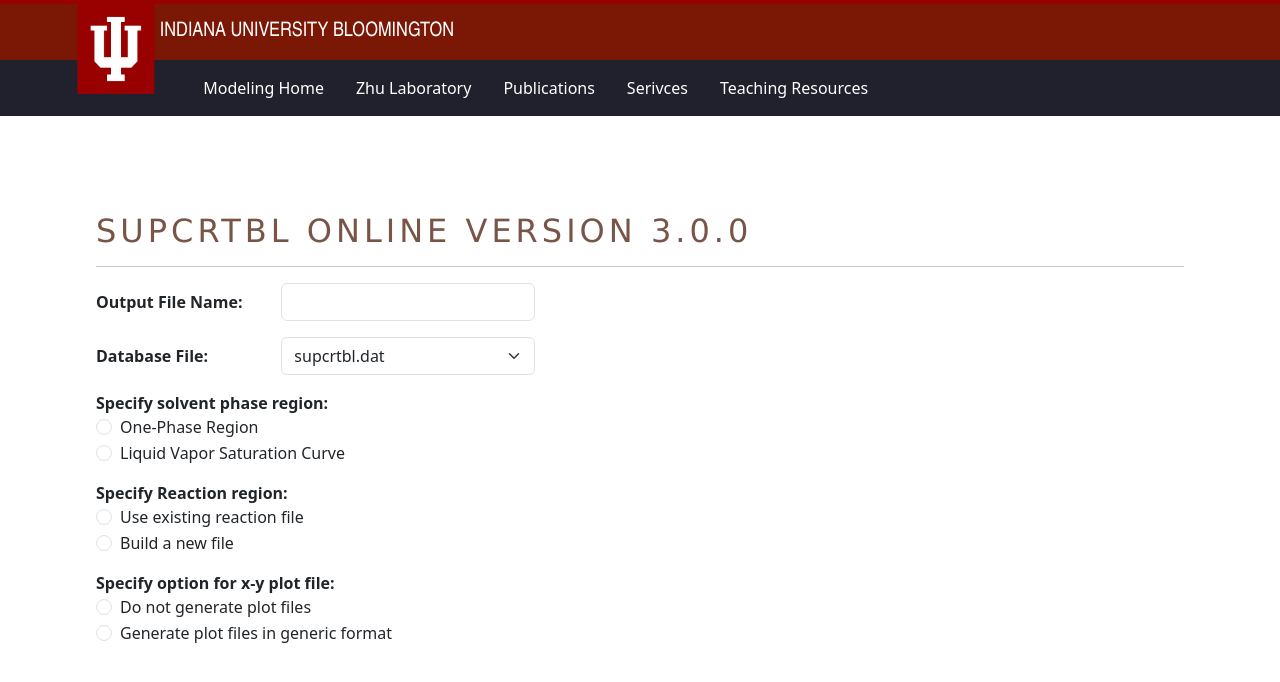
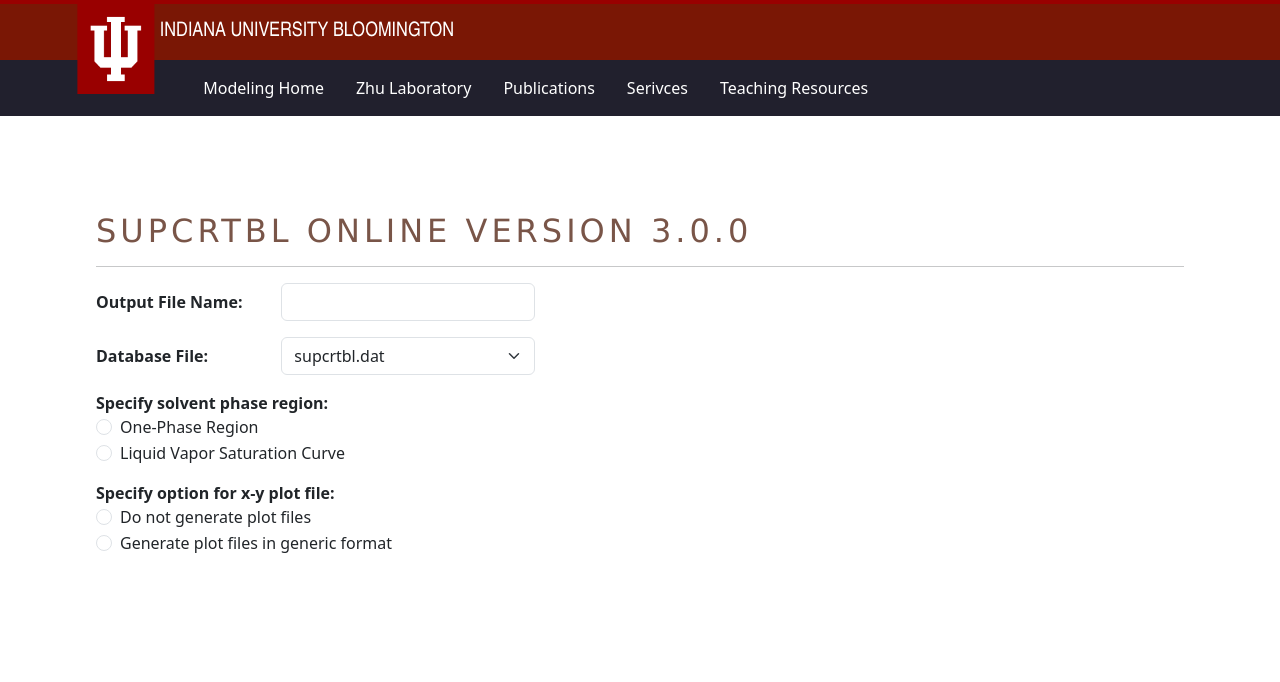
Before and after one commit to Ranvirsv/Zhu_Labs_Mock, a React (Create React App) app: page /SupcrtblOnlineInputFile in a window 1280 px wide. Shown: the top 682 px of the page. Built offline with nearby package versions, Linux system fonts and the light colour scheme.

Commit message:
Updated Supcrtbl Input File

```diff
--- a/src/pages/SupcrtblOnlineInputFile/SupcrtblOnlineInputFile.tsx
+++ b/src/pages/SupcrtblOnlineInputFile/SupcrtblOnlineInputFile.tsx
@@ -1,41 +1,195 @@
 import React, { useState } from "react";
 import "../../App.scss";
-import { FormRadioVals } from "./ISubcrtbl";
 import Form from "react-bootstrap/Form";
 
+interface RadioOption {
+  [header: string]: [string, Record<string, string>];
+}
+
+interface FormRadioOptions extends Array<RadioOption> {}
+
 export default function SupcrtbOnlineInputFile() {
-  const [solventPhase, setSolventPhase] = useState<number>(-1);
-  const [reactionRegion, setReactionRegion] = useState<number>(-1);
-  const [plotOption, setPlotOption] = useState<number>(-1);
+  const [firstState, setFirstState] = useState("Specify solvent phase region:");
+  const [solventPhase, setSolventPhase] = useState("");
+  const [liqVapSaturation, setLiqVapSaturation] = useState("");
 
-  const handleCheckBoxChange = (header: string, keyChange: number): void => {
+  const [independentVariable, setInependentVariabl] = useState("");
+  const [tabulationOptions, setTabulationOptions] = useState("");
+  const [tableIncrement, setTableIncrement] = useState("");
+  const [univariantCurve, setUnivariantCurve] = useState("");
+  const [univariantCalculation, setUnivariantCalculation] = useState("");
+
+  const [reactionRegion, setReactionRegion] = useState("");
+  const [plotOption, setPlotOption] = useState("");
+
+  const resetMap: Record<string, string[]> = {
+    "Specify solvent phase region:": [
+      "independentVariable",
+      "liqVapSaturation",
+      "tabulationOptions",
+      "tableIncrement",
+      "univariantCurve",
+      "univariantCalculation",
+    ],
+    "Specify indipendent state variable:": [
+      "tabulationOptions",
+      "tableIncrement",
+      "univariantCurve",
+      "univariantCalculation",
+    ],
+    "Specify tabulation option:": ["tableIncrement", "univariantCalculation"],
+    "Would you like to use the univariant curve option? (i.e., calculate T(logK,P) or P(logK,T):":
+      ["univariantCalculation"],
+    "Specify indipendent liq-vap saturation variable:": [],
+  };
+
+  const resetDependentStates = (currentHeader: string) => {
+    const dependencies = resetMap[currentHeader];
+    if (!dependencies) return;
+
+    dependencies.forEach((dependency) => {
+      switch (dependency) {
+        case "independentVariable":
+          setInependentVariabl("");
+          break;
+        case "liqVapSaturation":
+          setLiqVapSaturation("");
+          break;
+        case "tabulationOptions":
+          setTabulationOptions("");
+          break;
+        case "tableIncrement":
+          setTableIncrement("");
+          break;
+        case "univariantCurve":
+          setUnivariantCurve("");
+          break;
+        case "univariantCalculation":
+          setUnivariantCalculation("");
+          break;
+        // Add cases for other dependencies
+      }
+    });
+  };
+
+  const handleCheckBoxChange = (header: string, keyChange: string): void => {
     if (header === "Specify solvent phase region:") {
       setSolventPhase(keyChange);
+    } else if (header === "Specify indipendent state variable:") {
+      setInependentVariabl(keyChange);
+    } else if (header === "Specify indipendent liq-vap saturation variable:") {
+      setLiqVapSaturation(keyChange);
+    } else if (header === "Specify tabulation option:") {
+      setTabulationOptions(keyChange);
     } else if (header === "Specify Reaction region:") {
       setReactionRegion(keyChange);
     } else if (header === "Specify option for x-y plot file:") {
       setPlotOption(keyChange);
+    } else if (header === "Specify independent liq-vap saturation variable:") {
+      setLiqVapSaturation(keyChange);
+    } else if (header === "Specify table-increment option:") {
+      setTableIncrement(keyChange);
+    } else if (
+      header ===
+      "Would you like to use the univariant curve option? (i.e., calculate T(logK,P) or P(logK,T):"
+    ) {
+      setUnivariantCurve(keyChange);
+    } else if (header === "Specify univeriant calculation option:") {
+      setUnivariantCalculation(keyChange);
     }
+    resetDependentStates(header);
   };
 
-  const formRadioOptions: FormRadioVals = {
+  const formRadioOptions: FormRadioOptions = [
+    {
       "Specify solvent phase region:": [
-      "One-Phase Region",
-      "Liquid Vapor Saturation Curve",
+        firstState,
+        {
+          "One-Phase Region": "Specify indipendent state variable:",
+          "Liquid Vapor Saturation Curve":
+            "Specify indipendent liq-vap saturation variable:",
+        },
       ],
+    },
+    {
       "Specify indipendent state variable:": [
-      "Temprature (degCel),  density(H2O) (g/cc)",
-      "Temprature (degCel), pressure (bars)",
+        solventPhase,
+        {
+          "Temprature (degCel),  density(H2O) (g/cc)":
+            "Specify tabulation option:",
+          "Temprature (degCel), pressure (bars)":
+            "Would you like to use the univariant curve option? (i.e., calculate T(logK,P) or P(logK,T):",
+        },
       ],
+    },
+
+    {
       "Specify indipendent liq-vap saturation variable:": [
-      "Temprature (degCel)",
-      "Pressure (bars)",
+        solventPhase,
+        {
+          "Temprature (degCel)": "Specify table-increment option:",
+          "Pressure (bars)": "Specify table-increment option:",
+        },
       ],
-    "Specify Reaction region:": [
-      "Use existing reaction file",
-      "Build a new file",
+    },
+    {
+      "Specify tabulation option:": [
+        independentVariable,
+        {
+          "Calculate ISOCHORIC (T) tables": "Specify table-increment option:",
+          "Calculate ISOTHERMAL (D) tables": "Specify table-increment option:",
+        },
       ],
-  };
+    },
+    {
+      "Would you like to use the univariant curve option? (i.e., calculate T(logK,P) or P(logK,T):":
+        [
+          independentVariable,
+          {
+            Yes: "Specify univeriant calculation option:",
+            No: "Specify tabulation option:",
+          },
+        ],
+    },
+    {
+      "Specify tabulation option:": [
+        univariantCurve,
+        {
+          "Calculate tables having uniform increments":
+            "Specify table-increment option:",
+          "Calculate tables having unequal increments":
+            "Specify table-increment option:",
+        },
+      ],
+    },
+    {
+      "Specify univeriant calculation option:": [
+        univariantCurve,
+        {
+          "Calculate T (logK, isobars)": "T",
+          "Calculate P (logK, isotherms)": "P",
+        },
+      ],
+    },
+    {
+      "Specify table-increment option:": [
+        tabulationOptions,
+        {
+          "Calculate tables having uniform increments": "Uniform",
+          "Calculate tables having unequal increments": "Unequal",
+        },
+      ],
+    },
+    {
+      "Specify table-increment option:": [
+        liqVapSaturation,
+        {
+          "Calculate tables having uniform increments": "Uniform",
+          "Calculate tables having unequal increments": "Unequal",
+        },
+      ],
+    },
+  ];
 
   return (
     <div className="m-5 p-5">
@@ -61,34 +215,36 @@ export default function SupcrtbOnlineInputFile() {
           </Form.Select>
         </div>
       </div>
-      {Object.keys(formRadioOptions).map((elem, index) =>
-        index === 0 ||
-        index === solventPhase ||
-        index === Object.keys(formRadioOptions).length - 1 ? (
-          <Form className="my-3">
-            <b>{elem}</b>
+      {formRadioOptions.map((element, index) => {
+        const header = Object.keys(element)[0];
+        const [currentStateValue, optionsMap] = Object.values(element)[0];
+
+        let shouldDisplay = false;
+        if (header === currentStateValue) {
+          shouldDisplay = true;
+        }
+
+        return shouldDisplay ? (
+          <Form key={index} className="my-3">
+            <b>{header}</b>
+            {Object.entries(optionsMap).map(
+              ([optionLabel, nextState], optionIndex) => (
                 <Form.Check
-              name={elem}
-              label={formRadioOptions[elem][0]}
-              value={formRadioOptions[elem][0]}
-              id={formRadioOptions[elem][0]}
-              onClick={() => handleCheckBoxChange(elem, 1)}
+                  key={optionIndex}
+                  name={header}
+                  label={optionLabel}
+                  value={optionLabel}
+                  id={`${header}-${optionIndex}`}
+                  onClick={() => handleCheckBoxChange(header, nextState)}
                   type="radio"
                 />
-            <Form.Check
-              name={elem}
-              label={formRadioOptions[elem][1]}
-              value={formRadioOptions[elem][1]}
-              id={formRadioOptions[elem][1]}
-              onClick={() => handleCheckBoxChange(elem, 2)}
-              type="radio"
-            />
-          </Form>
-        ) : (
-          <></>
               )
             )}
-      {reactionRegion === 1 ? (
+          </Form>
+        ) : null;
+      })}
+
+      {reactionRegion === "Use existing reaction file" ? (
         <div className="form-group">
           <label htmlFor="reactionFile">
             <b>Reaction File:</b>
@@ -99,7 +255,7 @@ export default function SupcrtbOnlineInputFile() {
             id="reactionFile"
           />
         </div>
-      ) : reactionRegion === 2 ? (
+      ) : reactionRegion === "Build a new file" ? (
         <div className="form-group">
           <label htmlFor="newReactionFile">
             <b>
@@ -128,7 +284,7 @@ export default function SupcrtbOnlineInputFile() {
           label="Do not generate plot files"
           value="Do not generate plot files"
           onClick={() =>
-            handleCheckBoxChange("Specify option for x-y plot file:", 1)
+            handleCheckBoxChange("Specify option for x-y plot file:", "1")
           }
           type="radio"
         />
@@ -138,7 +294,7 @@ export default function SupcrtbOnlineInputFile() {
           label="Generate plot files in generic format"
           value="Generate plot files in generic format"
           onClick={() =>
-            handleCheckBoxChange("Specify option for x-y plot file:", 2)
+            handleCheckBoxChange("Specify option for x-y plot file:", "2")
           }
           type="radio"
         />
```
Lines whose indentation alone changed are shown as unchanged.
